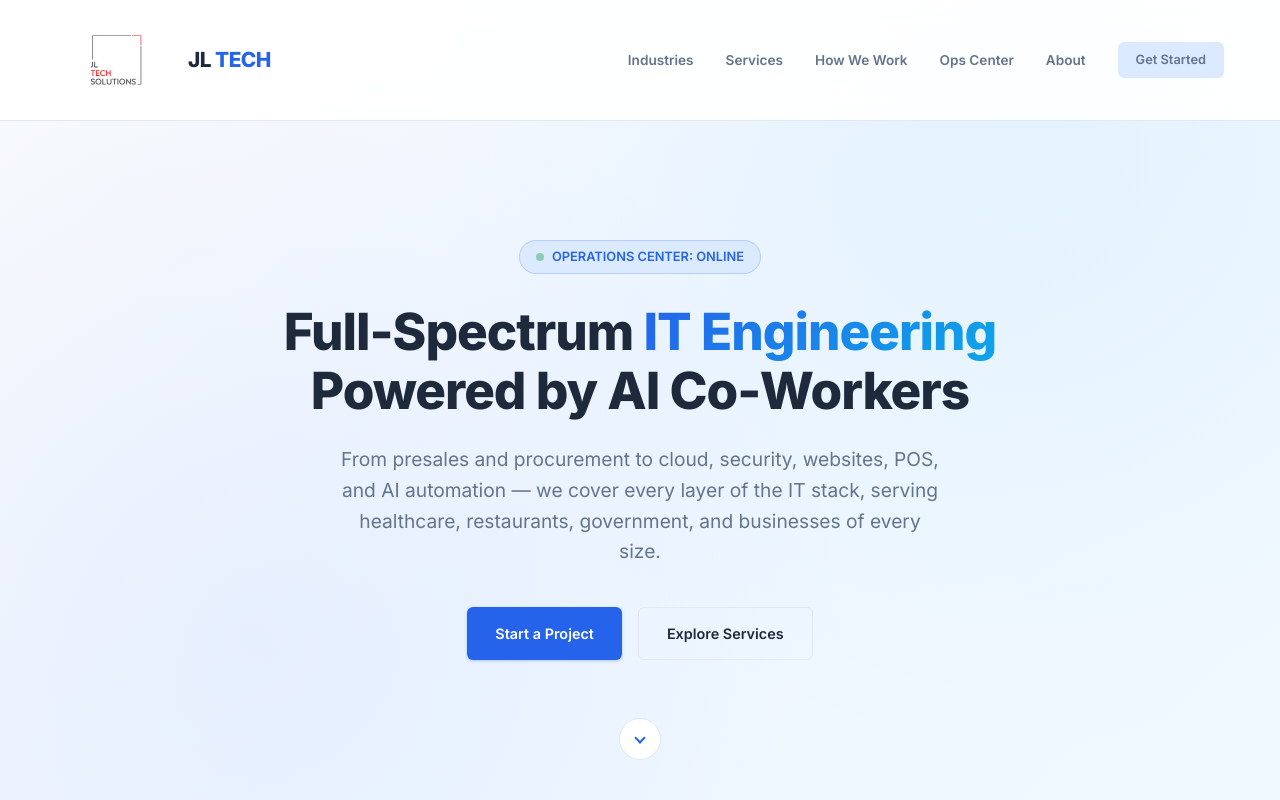
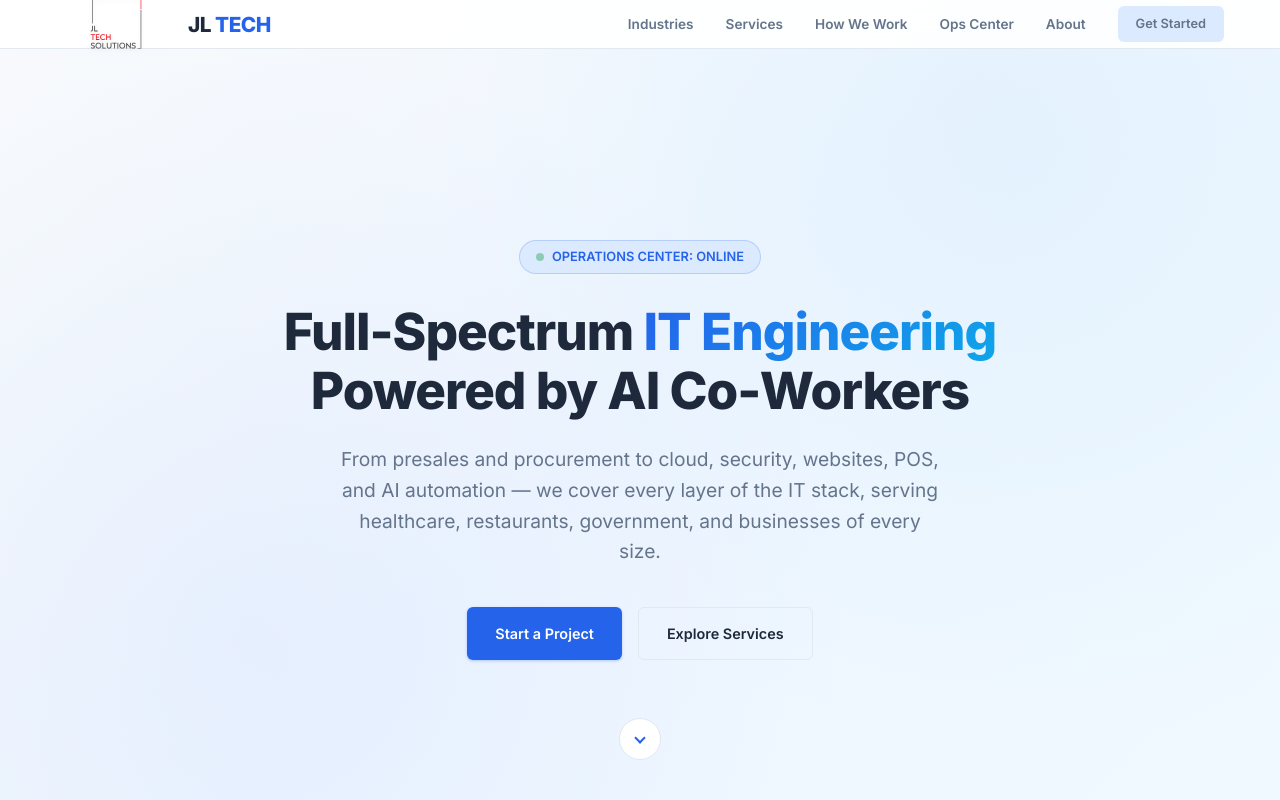
Before and after one commit to limjonathan/jltech-solutions, a website: page index.html in a window 1280 px wide. Shown: the top 800 px of the page. Drawn offline with Linux system fonts and the light colour scheme.

Commit message:
fix: compact header bar (6px padding) with logo protruding via negative margin

```diff
--- a/style.css
+++ b/style.css
@@ -198,6 +198,7 @@ img { max-width: 100%; height: auto; }
     backdrop-filter: blur(12px);
     border-bottom: 1px solid var(--color-border);
     transition: var(--transition-fast);
+    overflow: visible;
 }
 
 .main-header.scrolled {
@@ -207,7 +208,7 @@ img { max-width: 100%; height: auto; }
 .header-container {
     max-width: var(--max-width);
     margin: 0 auto;
-    padding: 0 16px;
+    padding: 6px 16px;
     display: flex;
     align-items: center;
     justify-content: space-between;
@@ -224,6 +225,10 @@ img { max-width: 100%; height: auto; }
     width: auto;
     object-fit: contain;
     filter: drop-shadow(0 1px 2px rgba(0,0,0,0.1));
+}
+
+.nav-logo {
+    margin: -48px 0;
 }
 
 .brand-name {
```
